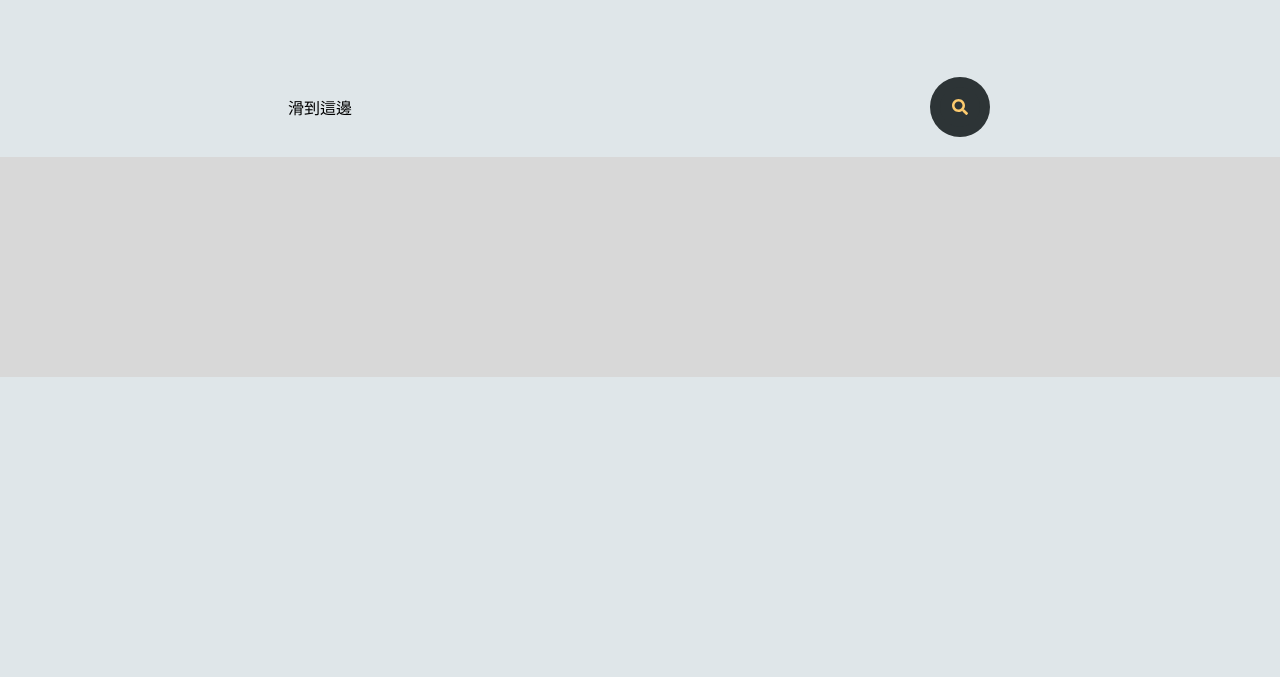
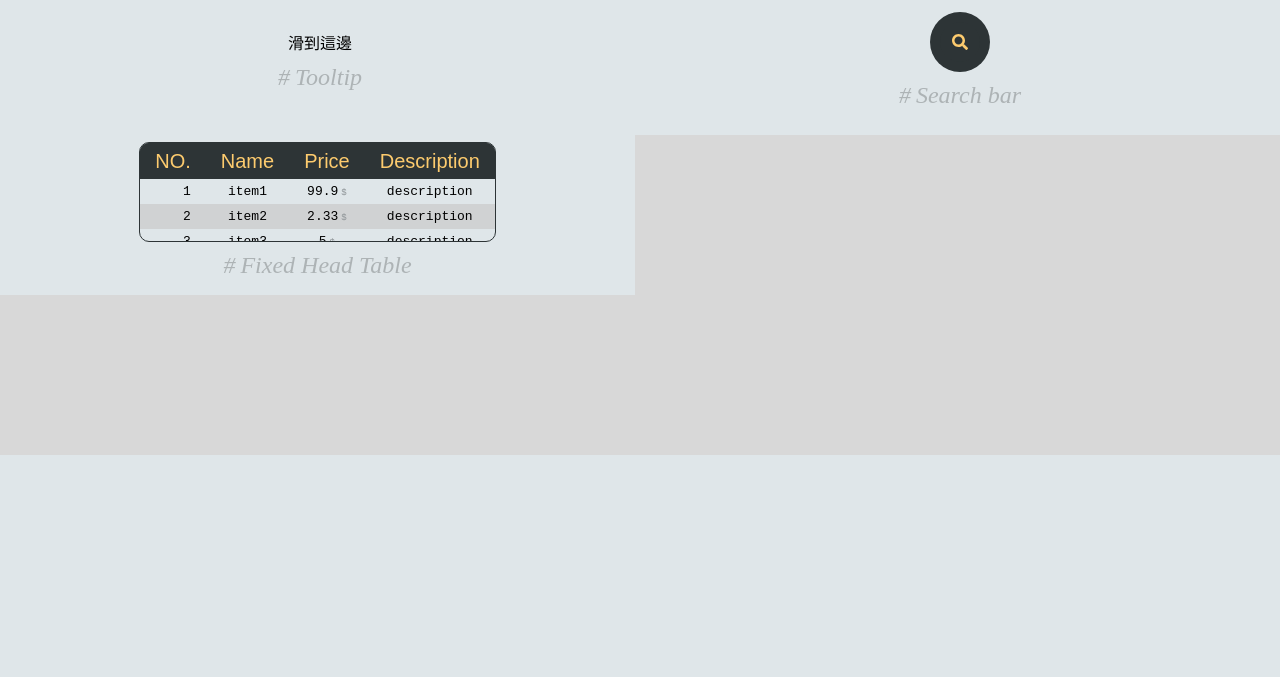
Before and after one commit to U1320100568/CSSPractice, a plain HTML site: page View/index.html in a window 1280 px wide. Shown: the part 123-800 px from the top of the page. Drawn offline with Linux system fonts and the light colour scheme.

Commit message:
add fixed table header

```diff
--- a/Content/main.css
+++ b/Content/main.css
@@ -1,4 +1,4 @@
-
+@import url("module.css");
 
 *{
 	font-family:  'Josefin Slab', serif ,微軟正黑體;
@@ -14,11 +14,22 @@ body{
 
 .header1{
 	color:#2d3436;
+	margin-bottom: 0px;
+}
+.header-divider{
+	margin:0 auto;
+	height: 30px;
+	width: 210px;
+	background-image:url(../asset/FloralDivider.png);
+	background-position: center center;
+	background-size: contain;
+	background-repeat: no-repeat;
+	transform: rotateX(180deg);
 }
 
 .title-container{
 	text-align: center;
-	padding: 50px;
+	padding: 10px;
 }
 .flex-box{
 	display:flex;
@@ -27,65 +38,30 @@ body{
 }
 .flex-item{
 	flex:1  45%;
-	/*display:inline-block;*/
-	height:100px;
-	position:relative;
-}
-.search-box{
-	position: absolute;
-	top:50%;
-	left:50%;
-	transform: translate(-50%, -50%);
-	height: 40px;
-	padding:10px;
-	border-radius: 40px;
-	background: #2d3436;
-	/*transform: translateX(-50%);*/
+	height:150px;
+
+	display:flex;
+	flex-direction: column;
+	justify-content: center;/*水平置中*/
+	align-items: center;/*垂直置中*/
 }
 
-
-.search-box:hover > .search-txt{
-	width: 70%;
-	padding: 0 6px;
-
+.flex-item:hover .comment{
+	color:#91b8c9;
 }
-.search-box:hover > .search-btn{
-	color: #2d3436;
-	background:#ffeaa7;
+.comment{
+	margin-top: 10px;
+	font-size: 1.5em;
+	font-style: italic;
+	color:#adb3b5;
 }
-
-.search-btn{
-	width:40px;
-	height:40px;
-	border-radius: 50%;
-	color:#fdcb6e;
-	background: #2d3436;
-	float:right;
-	display:flex;
-	justify-content: center;
-	align-items: center;
-	transition: 0.4s;
-}
-
-.search-txt{
-	padding:0;
-	border:none;
-	background :none;
-	outline:none;
-	color: white;
-	font-size:16px;
-	float:left;
-	line-height: 40px;
-	transition: 0.4s;
-	width: 0px;
+.comment::before {
+	content:"#";
+	margin-right: 5px;
 }
 
 .pop-text{
-	position: absolute;
-	left:50%;
-	top:50%;
-	transform: translate(-50%,-50%);
-
+	position:relative;
 }
 .pop-hide{
 	display:none;
@@ -99,14 +75,14 @@ body{
 	padding: 5px 10px;
 	border:solid 1px #fdcb6e;
 	border-radius: 5px ;
+	font-family: fantasy, 微軟正黑體;
 }
-.pop-hide::before {/*三角形*/
+.pop-hide::after {/*三角形*/
 	content:"";
 	width:10px;
 	height:10px;
-	/*background-color:#2d3436;*/
 	position:absolute;
-	left:50px;
+	left:50%;
 	top:-10px;
 	transform: translateX(-50%);
 	border-bottom: solid 10px #2d3436;
@@ -118,3 +94,10 @@ body{
 	display :block;
 
 }
+
+.price::after{
+	content:"$";
+	color:#8d9396;
+	margin-left:3px;
+	font-size: .7em;
+}
--- /dev/null
+++ b/Content/module.css
@@ -0,0 +1,121 @@
+/*table*/
+table{
+	border-collapse:collapse;
+ 	text-align: center;
+}
+thead{
+	background-color: #2d3436;
+	color:#fdcb6e;
+	font-weight: bolder;
+	font-size: 20px;
+	line-height: 1.3;
+}
+tbody>tr:nth-child(even){
+	background-color: #d0d2d3;
+}
+tbody>tr:hover{
+	background-color: #91b8c9;
+}
+th{
+	font-family: fantasy;
+}
+td{
+	font-family: monospace;
+}
+th,td{
+	padding:5px 15px;
+}
+th:nth-child(1),td:nth-child(1){
+	text-align: right;
+
+}
+.scroll-table-wrap{
+	overflow: hidden;
+	height:100px;
+	position: relative;
+	border-radius: 10px;
+	border:solid 1px #2d3436;
+	box-sizing: border-box;
+}
+.scroll-table{
+	overflow-y: scroll;
+	height:100%;
+}
+.scroll-table thead::before{/*header background*/
+	background-color: #2d3436;
+	content:"　";
+	position: absolute;
+	top:0;
+	left:0;
+	padding: 5px 15px;
+	width:100%;
+}
+.scroll-table th.fixed{
+	padding:0;
+}
+.scroll-table th.fixed div{
+	font-family: fantasy;
+	padding: 5px 15px;
+	visibility: hidden;
+}
+.scroll-table th.fixed div::before{
+	content:attr(content);
+	position: absolute;
+	/*left:0;top:0;*/ /*不能有left top定位會在table上*/
+	visibility: visible;
+}
+/*custom scrollbar*/
+.scroll-table::-webkit-scrollbar{
+	width:5px;
+}
+.scroll-table::-webkit-scrollbar-track{
+	border-radius: 10px;
+	background-color: #2d3436;
+}
+.scroll-table::-webkit-scrollbar-thumb{
+	border-radius: 4px;
+	background-color: #91b8c9;
+}
+
+/*search bar*/
+.search-box{
+
+	height: 40px;
+	padding:10px;
+	border-radius: 40px;
+	background: #2d3436;
+}
+.search-box:hover > .search-txt{
+	width: 70%;
+	padding: 0 6px;
+}
+.search-box:hover > .search-btn{
+	color: #2d3436;
+	background:#ffeaa7;
+}
+
+.search-btn{
+	width:40px;
+	height:40px;
+	border-radius: 50%;
+	color:#fdcb6e;
+	background: #2d3436;
+	float:right;
+	display:flex;
+	justify-content: center;
+	align-items: center;
+	transition: 0.4s;
+}
+
+.search-txt{
+	padding:0;
+	border:none;
+	background :none;
+	outline:none;
+	color: white;
+	font-size:16px;
+	float:left;
+	line-height: 40px;
+	transition: 0.4s;
+	width: 0px;
+}
--- a/View/index.html
+++ b/View/index.html
@@ -10,13 +10,15 @@
 <body>
 <div class="title-container">
 	<h1 class="header1">Css Practice</h1>
+	<!-- <img src="../asset/FloralDivider.png" alt=""> -->
+	<div class="header-divider"></div>
 </div>
 <div class="container flex-box">
 	<div class="flex-item">
 		<div class="pop-text">滑到這邊
 			<div class="pop-hide">POP OVER!</div>
 		</div>
-
+		<div class="comment">Tooltip</div>
 	</div>
 	<div class="flex-item">
 		<div class="search-box ">
@@ -25,9 +27,61 @@
 				<i class="fas fa-search"></i>
 			</a>
 		</div>
+		<div class="comment">Search bar</div>
+	</div>
+	<div class="flex-item pop-text" style="">
+		<div class="scroll-table-wrap">
+			<div class="scroll-table">
+				<table>
+					<thead>
+						<tr>
+							<th class="fixed"><div content="NO.">NO.</div> </th>
+							<th class="fixed"><div content="Name">Name</div> </th>
+							<th class="fixed"><div content="Price">Price</div></th>
+							<th class="fixed"><div content="Description">Description</div></th>
+						</tr>
+					</thead>
+					<tbody>
+						<tr>
+							<td>1</td>
+							<td>item1</td>
+							<td class="price">99.9</td>
+							<td>description</td>
+						</tr>
+						<tr>
+							<td>2</td>
+							<td>item2</td>
+							<td class="price">2.33</td>
+							<td>description</td>
+						</tr>
+						<tr>
+							<td>3</td>
+							<td>item3</td>
+							<td class="price">5</td>
+							<td>description</td>
+						</tr>
+						<tr>
+							<td>4</td>
+							<td>item4</td>
+							<td class="price">6.55</td>
+							<td>description</td>
+						</tr>
+						<tr>
+							<td>5</td>
+							<td>item5</td>
+							<td class="price">8.88</td>
+							<td>description</td>
+						</tr>
+					</tbody>
+				</table>
+			</div>
+		</div>
+		<div>
+		<div class="comment">Fixed Head Table</div>
+		</div>
+			<div class="pop-hide">內容增長，標頭也會調整</div>
 
 	</div>
-	<div class="flex-item"style="background-color: #d8d8d8;padding:5px;"></div>
 	<div class="flex-item"style="background-color: #d8d8d8;padding:5px;"></div>
 	<div class="flex-item"style="background-color: #d8d8d8;padding:5px;"></div>
 	<div class="flex-item"style="background-color: #d8d8d8;padding:5px;"></div>
```
Also changed, not shown: asset/FloralDivider.png (added).
